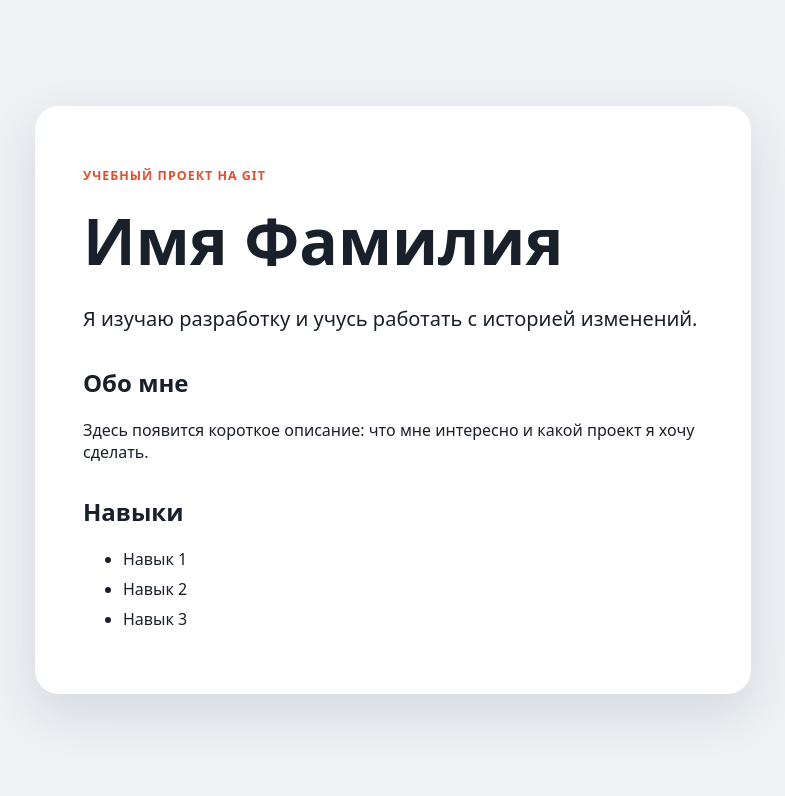
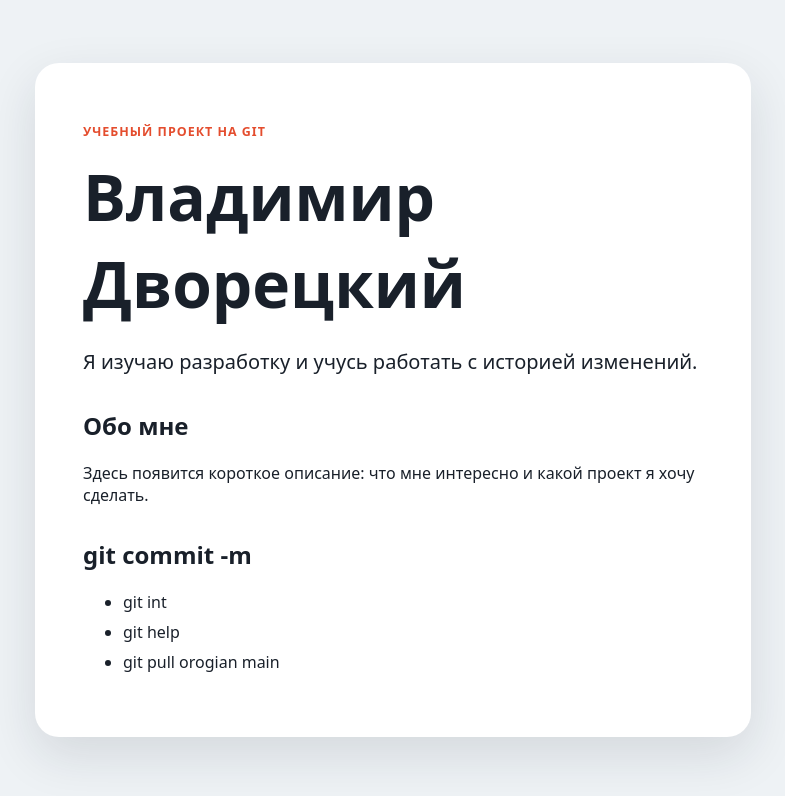
Before and after one commit to Shomanhik/-, a plain HTML site: page index.html in a window 1280 px wide. Shown: the whole page, without its empty margins (247-1032 px from the left). Drawn offline with Linux system fonts and the light colour scheme.

Commit message:
Добавил свои данные

```diff
--- a/index.html
+++ b/index.html
@@ -9,15 +9,15 @@
   <body>
     <main class="card">
       <p class="eyebrow">Учебный проект на Git</p>
-      <h1>Имя Фамилия</h1>
+      <h1>Владимир Дворецкий</h1>
       <p class="lead">Я изучаю разработку и учусь работать с историей изменений.</p>
       <h2>Обо мне</h2>
       <p>Здесь появится короткое описание: что мне интересно и какой проект я хочу сделать.</p>
-      <h2>Навыки</h2>
+      <h2>git commit -m</h2>
       <ul>
-        <li>Навык 1</li>
-        <li>Навык 2</li>
-        <li>Навык 3</li>
+        <li>git int</li>
+        <li>git help</li>
+        <li>git pull orogian main</li>
       </ul>
     </main>
   </body>
```
